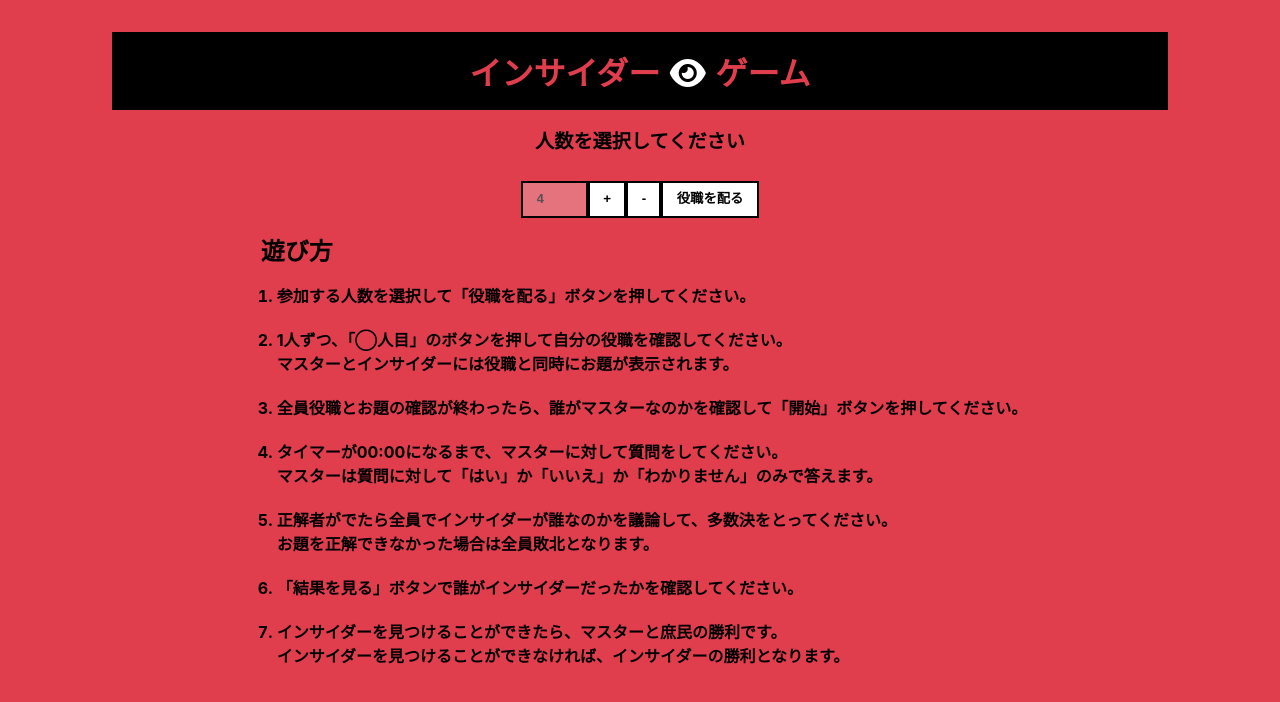
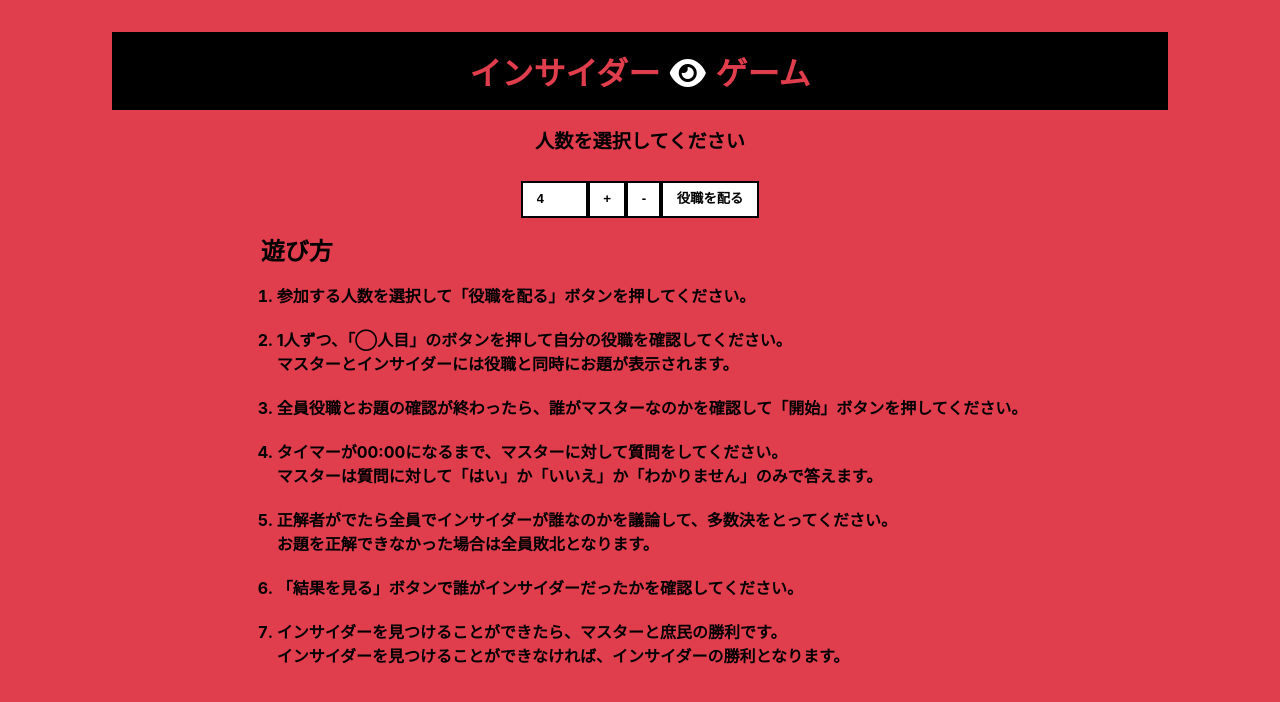
Before and after one commit to MarikaYamao/insider, a React (Create React App) app: page / in a window 1280 px wide. Shown: the top 702 px of the page. Built offline with nearby package versions, Linux system fonts and the light colour scheme.

Commit message:
iOSレイアウト修正

```diff
--- a/src/App.css
+++ b/src/App.css
@@ -14,7 +14,7 @@ input[type="submit"]::focus,
 input[type="button"]::focus {
   outline-offset: -2px;
 }
-input[type="text"]::disabled {
+input[type="text"][disabled] {
   -webkit-text-fill-color: black;
   opacity: 1;
 }
@@ -26,6 +26,7 @@ input,textarea {
   max-width: 100%;
   border-radius: 0;
   margin: 0;
+  background-color: #fff;
 }
 /* iOSでのデフォルトスタイルをリセット */
 
```
